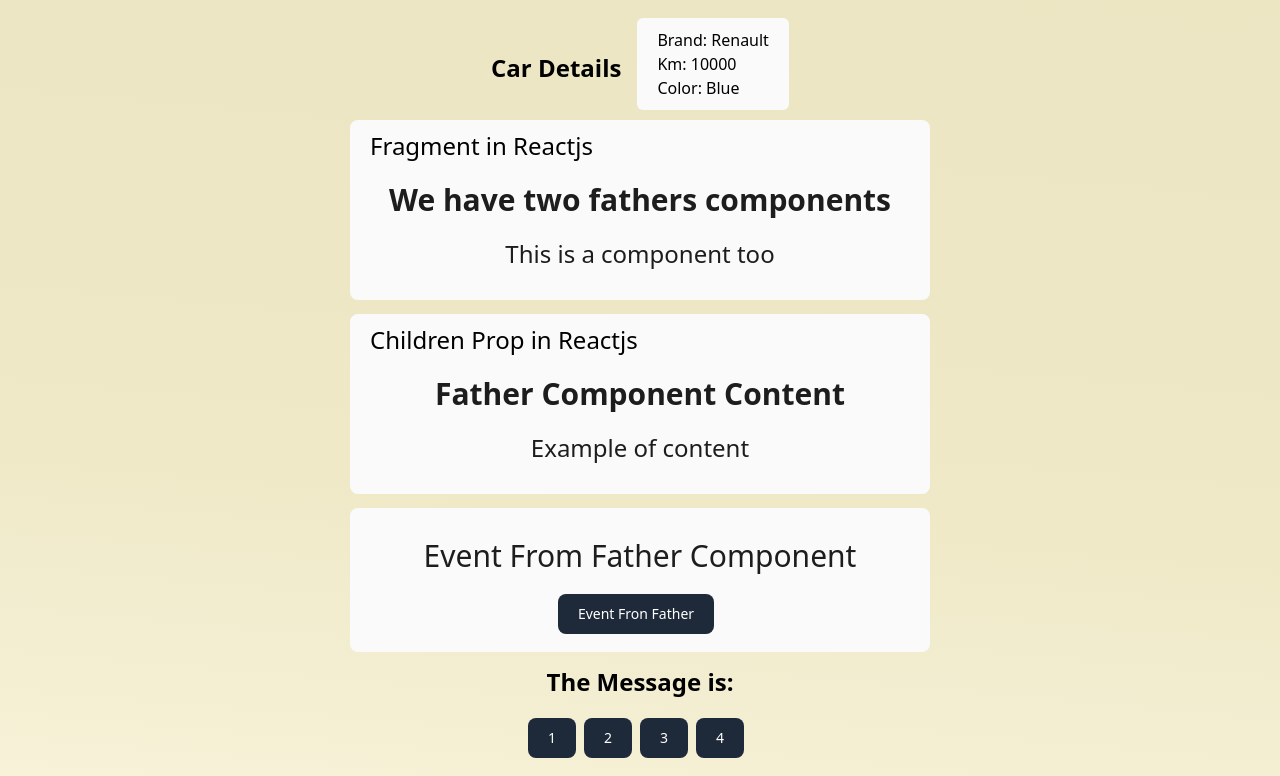
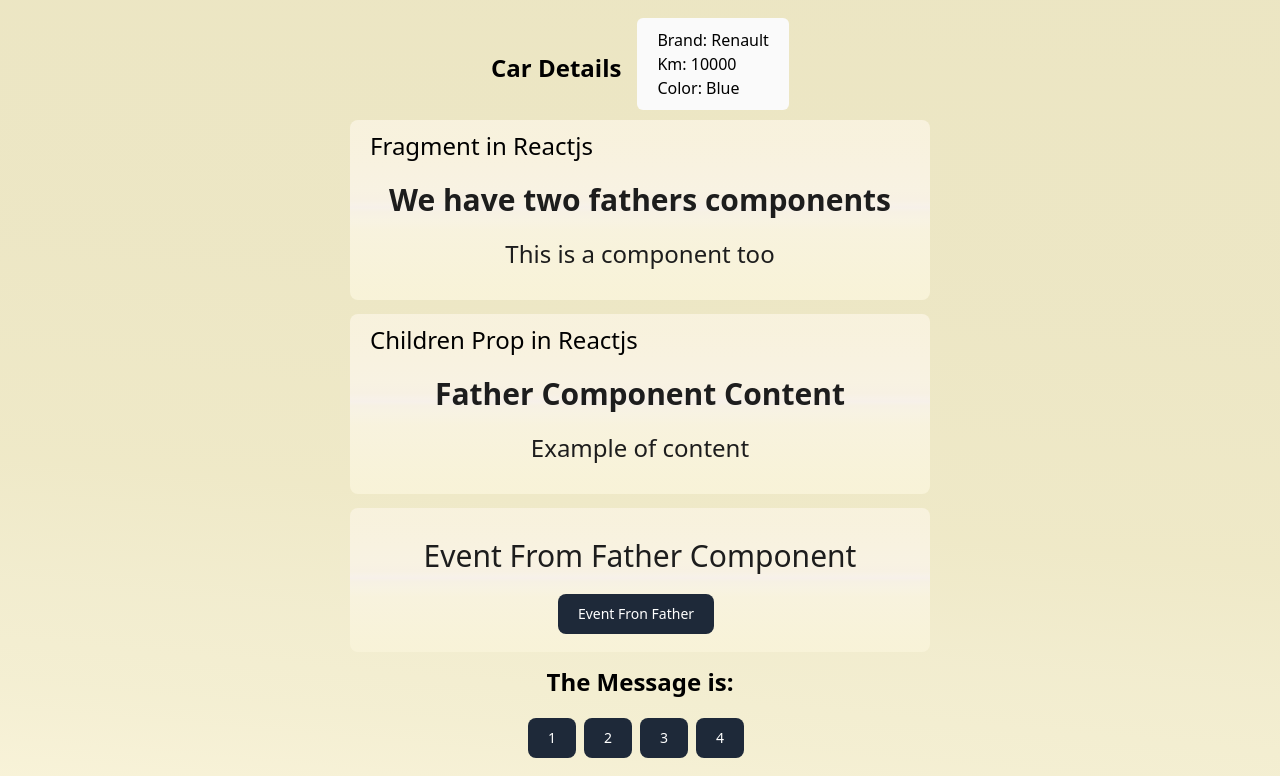
Before and after one commit to josevitor555/studyreact, a React (Vite) app: page / in a window 1280 px wide. Shown: the part 1590-2366 px from the top of the page. Built offline with nearby package versions, Linux system fonts and the light colour scheme.

Commit message:
colors changed

```diff
--- a/src/App.css
+++ b/src/App.css
@@ -49,7 +49,7 @@ h1 {
 }
 
 .fragment {
-  background: #fafafa;
+  background: var(--background-image);
   width: 580px;
   margin: 0 auto;
   padding: 10px 20px;
@@ -57,7 +57,7 @@ h1 {
 }
 
 .children-prop {
-  background: #fafafa;
+  background: var(--background-image);
   width: 580px;
   margin: 14px auto;
   padding: 10px 20px;
@@ -65,7 +65,7 @@ h1 {
 }
 
 .execute__function {
-  background: #fafafa;
+  background: var(--background-image);
   width: 580px;
   margin: 14px auto;
   padding: 10px 20px;
--- a/src/input.css
+++ b/src/input.css
@@ -1 +1,20 @@
 @import "tailwindcss";
+
+:root {
+    --background-image: linear-gradient(
+        0deg,
+        hsl(50deg 69% 91%) 5%,
+        hsl(48deg 65% 92%) 38%,
+        hsl(46deg 59% 93%) 45%,
+        hsl(42deg 53% 93%) 49%,
+        hsl(36deg 46% 94%) 51%,
+        hsl(25deg 37% 95%) 51%,
+        hsl(0deg 25% 95%) 51%,
+        hsl(21deg 35% 95%) 51%,
+        hsl(31deg 43% 94%) 51%,
+        hsl(37deg 50% 94%) 53%,
+        hsl(41deg 56% 93%) 56%,
+        hsl(44deg 61% 93%) 62%,
+        hsl(46deg 65% 92%) 90%
+      );
+}
```
